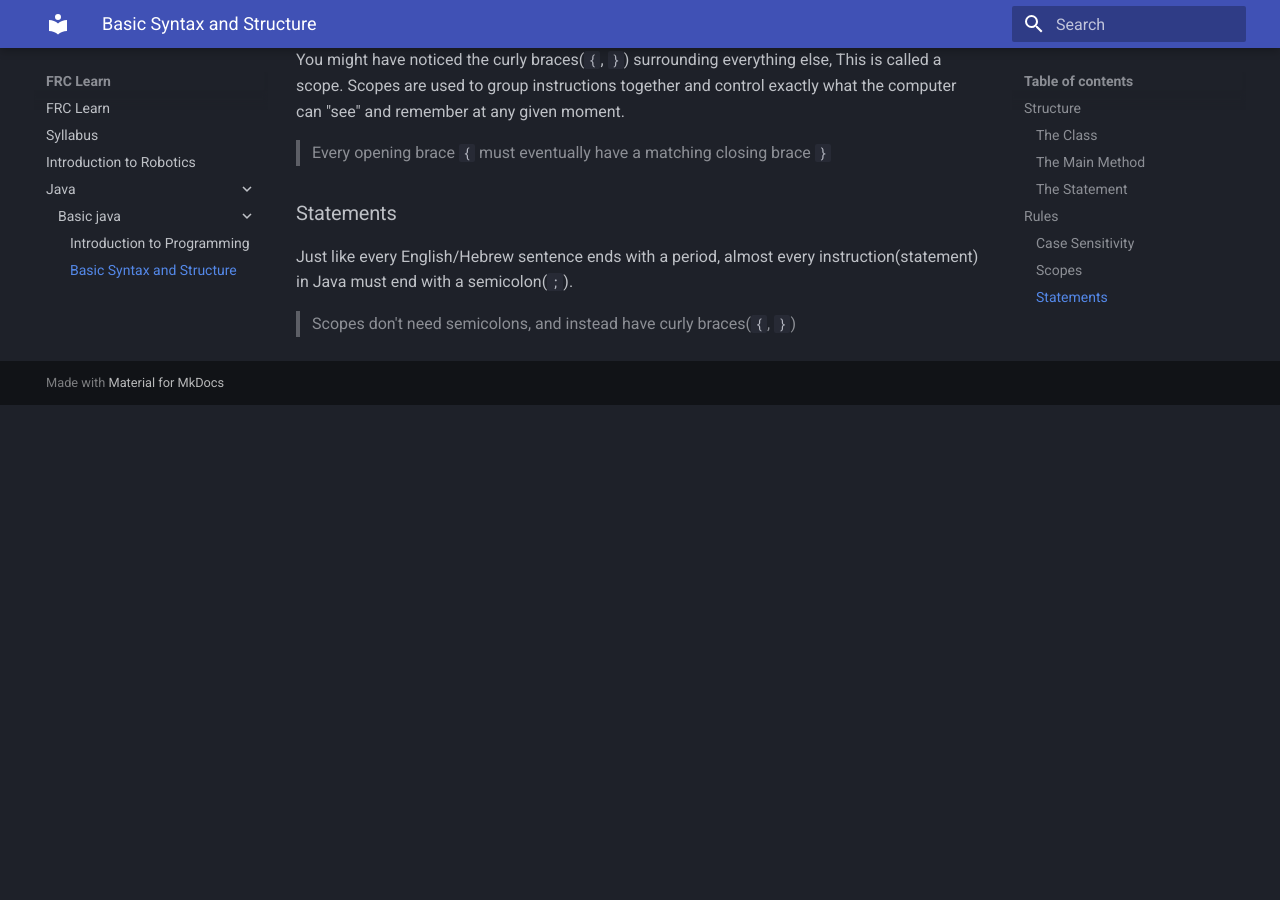
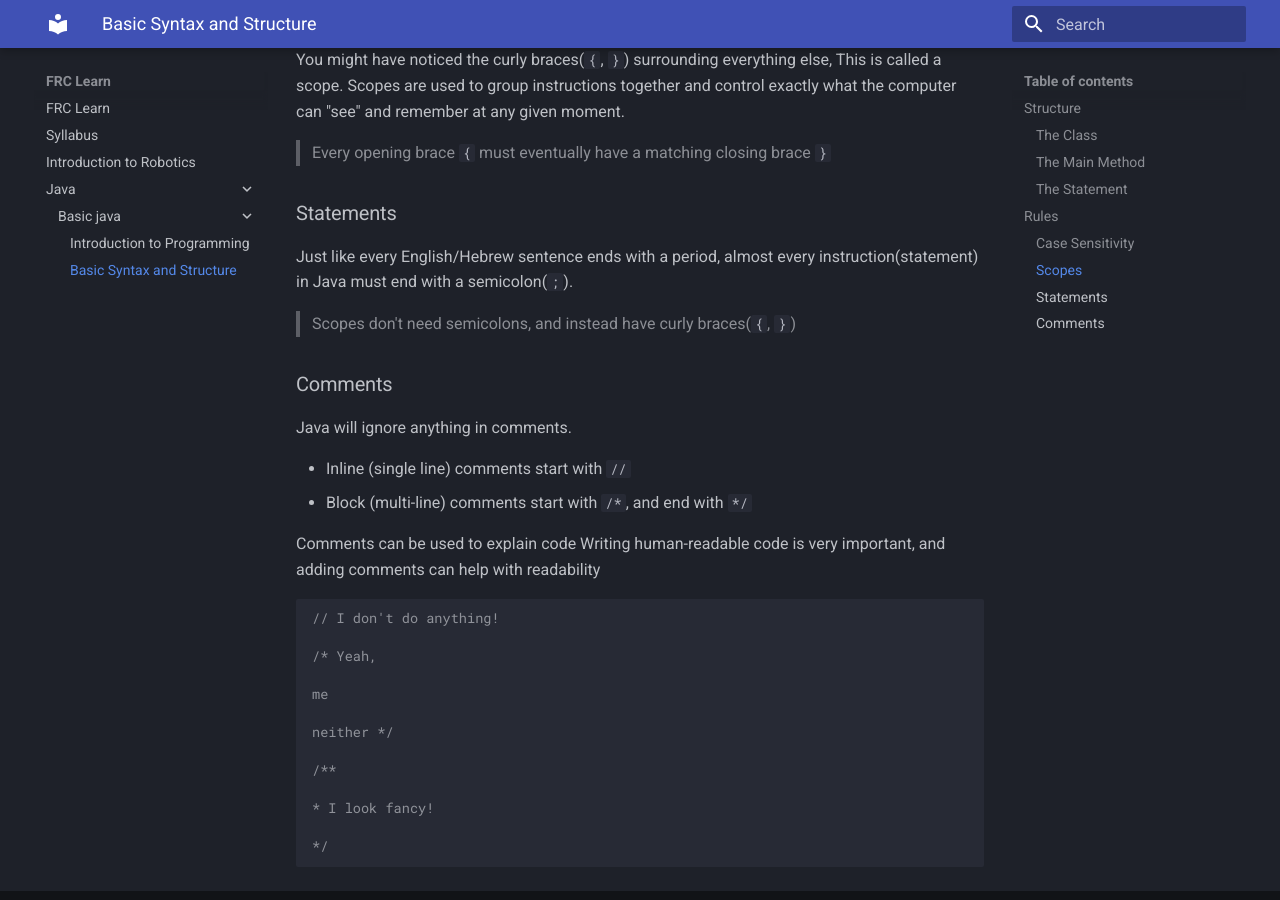
Before and after one commit to Galaxia5987/frc-learn, an MkDocs documentation site: the page built from docs/java/basic-java/basic-syntax.md, in a window 1280 px wide and 900 px high, scrolled down 1778 px. Built offline with MkDocs 1.6.1 and Material for MkDocs 9.7.7, drawn with Linux system fonts in a browser that asks for light colours; before the commit the page ends 2183 px from its top, so only the background shows below that.

Commit message:
Add a section about comments

````diff
--- a/docs/java/basic-java/basic-syntax.md
+++ b/docs/java/basic-java/basic-syntax.md
@@ -57,3 +57,30 @@ You might have noticed the curly braces(`{`, `}`) surrounding everything else, T
 Just like every English/Hebrew sentence ends with a period, almost every instruction(statement) in Java must end with a semicolon(`;`).
 
 > Scopes don't need semicolons, and instead have curly braces(`{`, `}`)
+
+### Comments
+Java will ignore anything in comments.
+
+* Inline (single line) comments start with `//`
+* Block (multi-line) comments start with `/*`, and end with `*/`
+
+Comments can be used to explain code
+Writing human-readable code is very
+important, and adding comments can help
+with readability
+
+```java
+// I don't do anything!
+
+/* Yeah,
+
+me
+
+neither */
+
+/**
+
+* I look fancy!
+
+*/
+```
````
